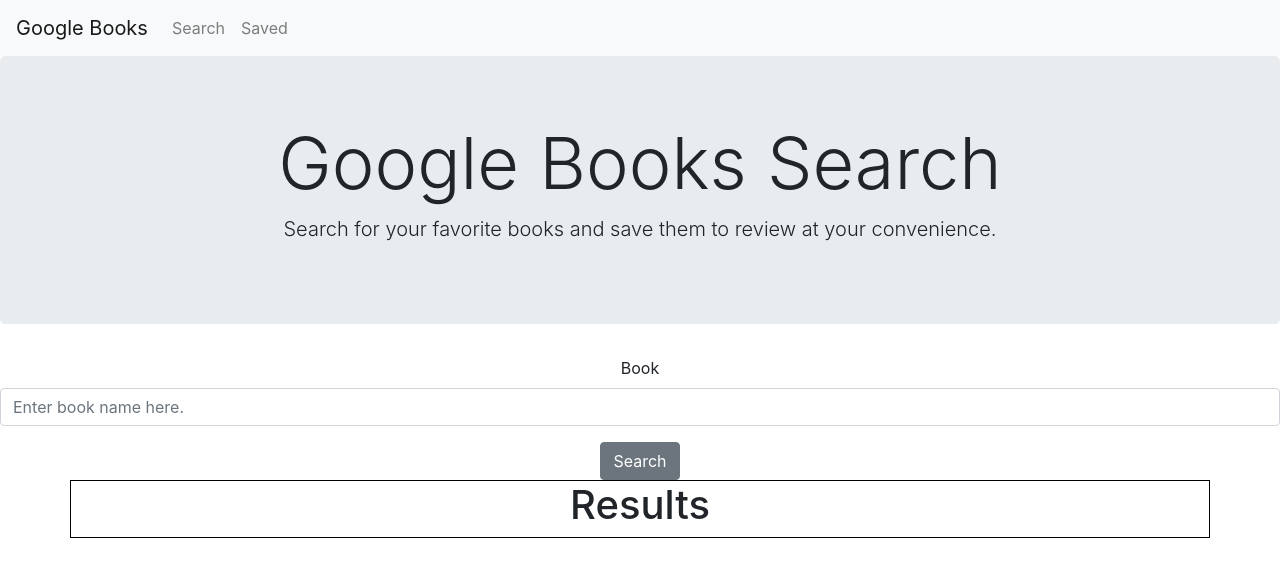
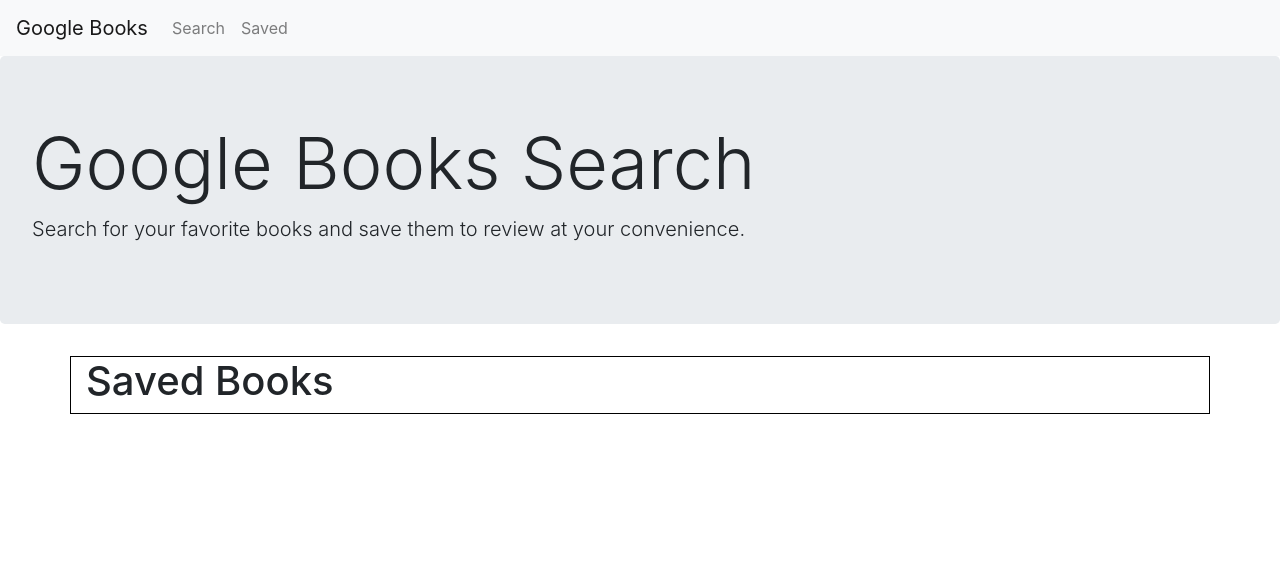
Before and after one commit to JMo911/GoogleBooks, a React (Create React App) app in the folder client/: page /saved in a window 1280 px wide. Shown: the top 576 px of the page. Built offline with nearby package versions, Linux system fonts and the light colour scheme.

Commit message:
routes established with appropriate components rendering on each

```diff
--- a/client/src/App.js
+++ b/client/src/App.js
@@ -1,16 +1,32 @@
 import React, { Component } from "react";
 import "./App.css";
 import { Title, MyNav, BookSearchForm, BookSearchResultsContainer } from "./components";
+import { BrowserRouter as Router, Route } from "react-router-dom";
 
 class App extends Component {
   render() {
     return (
-      <div className="App">
+      <Router>
+        {/* CONSTANT COMPONENTS */}
         <MyNav></MyNav>
         <Title></Title>
-        <BookSearchForm></BookSearchForm>
-        <BookSearchResultsContainer></BookSearchResultsContainer>
-      </div>
+
+        {/* SEARCH BOOKS ROUTE */}
+        <Route exact path='/search'>
+          <BookSearchForm></BookSearchForm>
+          <BookSearchResultsContainer
+            containerTitle="Search Results"
+          ></BookSearchResultsContainer>
+        </Route>
+
+        {/* SAVED BOOKS ROUTE */}
+        <Route exact path='/saved'>
+          <BookSearchResultsContainer
+            containerTitle="Saved Books"
+          ></BookSearchResultsContainer>
+        </Route>
+
+      </Router>
     );
   }
 }
--- a/client/src/components/BookSearchResultsContainer/index.js
+++ b/client/src/components/BookSearchResultsContainer/index.js
@@ -5,7 +5,7 @@
 const BookSearchResultsContainer = (props) => {
   return (
     <Container id='booksearchresultscontainer'>
-      <h1>Results</h1>
+      <h1>{props.containerTitle}</h1>
       {props.children}
     </Container>
   );
--- a/client/src/components/MyNav/index.js
+++ b/client/src/components/MyNav/index.js
@@ -1,33 +1,23 @@
 import React, { useState } from 'react';
 import './style.css';
 import {
-  Collapse,
   Navbar,
-  NavbarToggler,
   NavbarBrand,
   Nav,
   NavItem,
-  NavLink,
-  UncontrolledDropdown,
-  DropdownToggle,
-  DropdownMenu,
-  DropdownItem } from 'reactstrap';
+  NavLink } from 'reactstrap';
 
 const MyNav = (props) => {
-  const [isOpen, setIsOpen] = useState(false);
-
-  const toggle = () => setIsOpen(!isOpen);
-
   return (
     <div>
       <Navbar color="light" light expand="md">
         <NavbarBrand href="/">Google Books</NavbarBrand>
           <Nav navbar>
             <NavItem>
-              <NavLink href="#">Search</NavLink>
+              <NavLink href="/search">Search</NavLink>
             </NavItem>
             <NavItem>
-              <NavLink href="#">Saved</NavLink>
+              <NavLink href="/saved">Saved</NavLink>
             </NavItem>
           </Nav>
       </Navbar>
```
Also changed, not shown: client/src/components/Saved/index.js (deleted), client/src/components/Saved/style.css (deleted), client/src/components/SavedBooks/index.js (deleted), client/src/components/SavedBooks/style.css (deleted).
